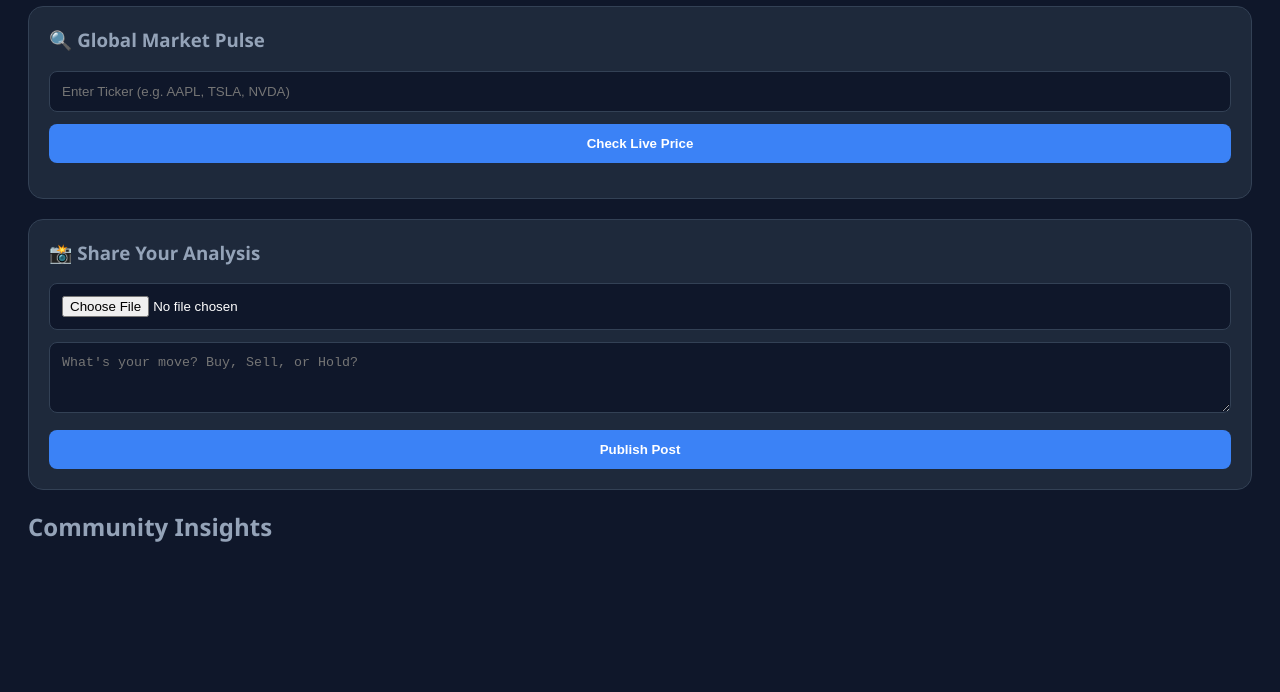
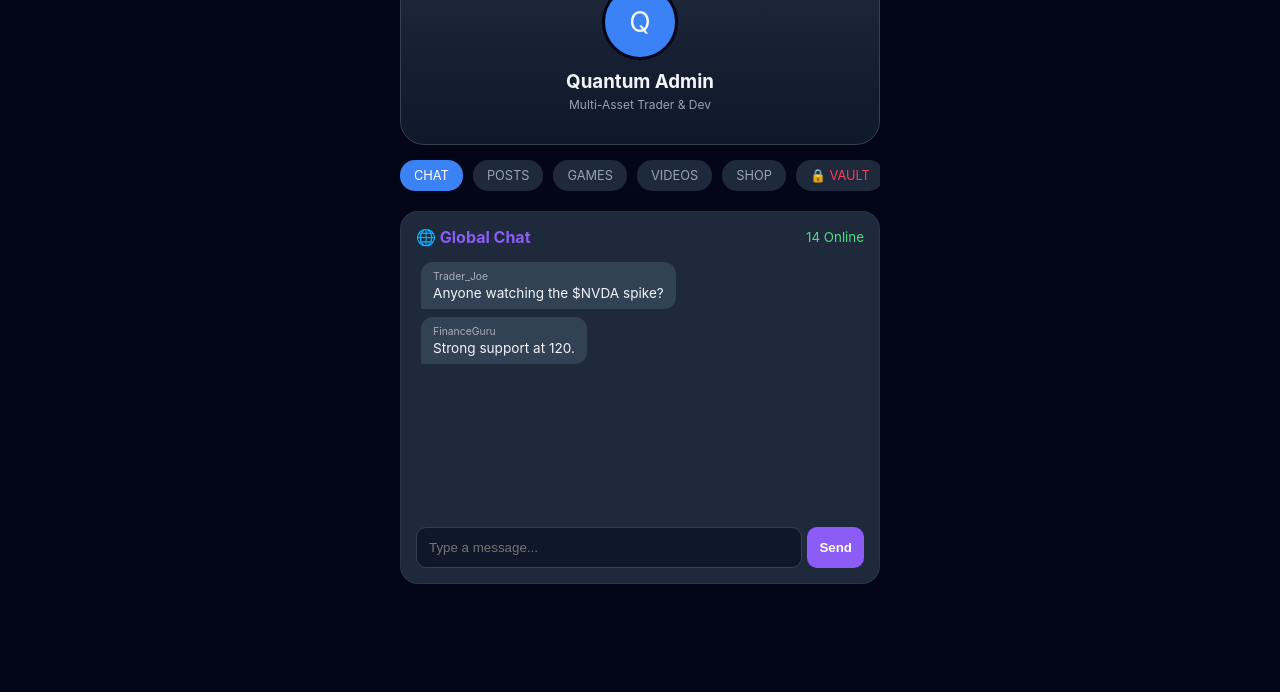
Before and after one commit to cameroncharles888-lgtm/quantum-investments, a plain HTML site: page index.html in a window 1280 px wide. Shown: the part 108-800 px from the top of the page. Drawn offline with Linux system fonts and the light colour scheme; no server answers.

Commit message:
Update index.html
new things

```diff
--- a/index.html
+++ b/index.html
@@ -1,150 +1,185 @@
 <!DOCTYPE html>
-
 <html lang="en">
 <head>
     <meta charset="UTF-8">
     <meta name="viewport" content="width=device-width, initial-scale=1.0">
-    <title>Quantum Investments</title>
-    <link rel="apple-touch-icon" href="icon.png">
-    <link rel="manifest" href="manifest.json">
+    <title>Quantum OS | Unlimited Edition</title>
+    <style>
+        :root { --bg: #020617; --card: #1e293b; --accent: #3b82f6; --text: #f1f5f9; --green: #4ade80; --gray: #94a3b8; --private: #f43f5e; --chat: #8b5cf6; }
+        body { font-family: 'Inter', sans-serif; background: var(--bg); color: var(--text); margin: 0; padding-bottom: 30px; }
+        .container { max-width: 480px; margin: 0 auto; padding: 15px; }
 
-    <script src="https://www.gstatic.com/firebasejs/10.7.1/firebase-app-compat.js"></script>
-    <script src="https://www.gstatic.com/firebasejs/10.7.1/firebase-database-compat.js"></script>
-    <script src="https://www.gstatic.com/firebasejs/10.7.1/firebase-storage-compat.js"></script>
+        /* Header & Navigation */
+        .view-mode { display: flex; background: #111827; border-radius: 12px; padding: 4px; margin-bottom: 15px; border: 1px solid #374151; }
+        .view-btn { flex: 1; padding: 8px; text-align: center; border-radius: 8px; cursor: pointer; font-size: 0.75rem; font-weight: bold; color: var(--gray); }
+        .view-btn.active { background: var(--accent); color: white; }
 
-    <style>
-        body { font-family: 'Segoe UI', Tahoma, Geneva, Verdana, sans-serif; background: #0f172a; color: white; padding: 20px; }
-        .card { background: #1e293b; padding: 20px; border-radius: 15px; margin-bottom: 20px; border: 1px solid #334155; }
-        input, textarea { width: 100%; margin-bottom: 12px; padding: 12px; border-radius: 8px; border: 1px solid #334155; background: #0f172a; color: white; box-sizing: border-box; }
-        button { background: #3b82f6; color: white; border: none; padding: 12px; width: 100%; border-radius: 8px; font-weight: bold; cursor: pointer; transition: 0.3s; }
-        button:hover { background: #2563eb; }
-        #stock-result { font-size: 1.2rem; font-weight: bold; color: #4ade80; margin-top: 15px; text-align: center; }
-        .post-img { max-width: 100%; border-radius: 10px; margin-top: 15px; border: 1px solid #334155; }
-        h3 { margin-top: 0; color: #94a3b8; }
-        .feed-post { border-bottom: 1px solid #334155; padding-bottom: 20px; margin-bottom: 20px; }
+        .profile-header { background: linear-gradient(180deg, #1e293b, #0f172a); border: 1px solid #334155; padding: 20px; border-radius: 24px; text-align: center; margin-bottom: 15px; }
+        .avatar { width: 70px; height: 70px; background: var(--accent); border-radius: 50%; margin: 0 auto 10px; display: flex; align-items: center; justify-content: center; font-size: 28px; border: 3px solid var(--bg); }
+
+        .tabs-nav { display: flex; overflow-x: auto; gap: 10px; margin-bottom: 15px; padding-bottom: 5px; scrollbar-width: none; }
+        .tab { padding: 8px 14px; cursor: pointer; color: var(--gray); white-space: nowrap; border-radius: 15px; font-size: 0.8rem; background: #1e293b; }
+        .tab.active { background: var(--accent); color: white; }
+
+        /* Content UI */
+        .card { background: var(--card); padding: 15px; border-radius: 18px; margin-bottom: 12px; border: 1px solid rgba(255,255,255,0.05); }
+        .hidden { display: none !important; }
+        input, textarea { width: 100%; padding: 12px; border-radius: 10px; border: 1px solid #334155; background: #0f172a; color: white; margin-bottom: 10px; box-sizing: border-box; }
+        button { background: var(--accent); color: white; border: none; padding: 12px; border-radius: 10px; width: 100%; font-weight: 600; cursor: pointer; }
+
+        /* Chat System */
+        .chat-area { height: 250px; overflow-y: auto; display: flex; flex-direction: column; gap: 8px; margin-bottom: 10px; padding: 5px; }
+        .msg { max-width: 80%; padding: 8px 12px; border-radius: 12px; font-size: 0.85rem; position: relative; }
+        .msg.received { background: #334155; align-self: flex-start; border-bottom-left-radius: 2px; }
+        .msg.sent { background: var(--chat); align-self: flex-end; border-bottom-right-radius: 2px; }
+        .msg small { display: block; font-size: 0.65rem; opacity: 0.6; margin-bottom: 2px; }
+
+        /* Game & Video Styles */
+        #game-canvas { background: #000; display: block; margin: 10px auto; border: 2px solid var(--accent); width: 100%; max-width: 250px; }
+        .video-wrapper { position: relative; padding-bottom: 56.25%; height: 0; border-radius: 10px; overflow: hidden; }
+        .video-wrapper iframe { position: absolute; top: 0; left: 0; width: 100%; height: 100%; border: none; }
     </style>
 </head>
 <body>
 
-    <h1 style="text-align: center; color: #3b82f6;">Quantum Investments</h1>
-
-    <div class="card">
-        <h3>🔍 Global Market Pulse</h3>
-        <input type="text" id="stock-input" placeholder="Enter Ticker (e.g. AAPL, TSLA, NVDA)">
-        <button onclick="searchStock()">Check Live Price</button>
-        <div id="stock-result"></div>
+<div class="container">
+    <div class="view-mode">
+        <div class="view-btn active" id="btn-owner" onclick="setRole('owner')">Admin View</div>
+        <div class="view-btn" id="btn-visitor" onclick="setRole('visitor')">Visitor View</div>
     </div>
 
-    <div class="card">
-        <h3>📸 Share Your Analysis</h3>
-        <input type="file" id="image-input" accept="image/*">
-        <textarea id="post-text" rows="3" placeholder="What's your move? Buy, Sell, or Hold?"></textarea>
-        <button id="post-btn" onclick="uploadAndPost()">Publish Post</button>
+    <div class="profile-header">
+        <div class="avatar" id="disp-pfp">Q</div>
+        <h3 id="disp-name" style="margin:0;">Quantum Admin</h3>
+        <p id="disp-bio" style="color:var(--gray); font-size:0.75rem; margin-top:4px;">Multi-Asset Trader & Dev</p>
     </div>
 
-    <div id="feed-container">
-        <h2 style="color: #94a3b8;">Community Insights</h2>
+    <div class="tabs-nav" id="main-tabs"></div>
+
+    <div id="content-panes">
+        <div id="pane-chat">
+            <div class="card">
+                <div style="display:flex; justify-content:space-between; align-items:center; margin-bottom:10px;">
+                    <strong style="color:var(--chat)">🌐 Global Chat</strong>
+                    <small id="online-count" style="color:var(--green)">14 Online</small>
+                </div>
+                <div class="chat-area" id="chat-box"></div>
+                <div style="display:flex; gap:5px;">
+                    <input type="text" id="chat-input" placeholder="Type a message..." style="margin:0;">
+                    <button onclick="sendMsg()" style="width:auto; background:var(--chat)">Send</button>
+                </div>
+            </div>
+        </div>
+
+        <div id="pane-posts" class="hidden">
+            <div id="owner-post-ui" class="card">
+                <textarea id="post-text" placeholder="Share market insight..."></textarea>
+                <button onclick="addPost()">Post</button>
+            </div>
             <div id="feed"></div>
         </div>
 
+        <div id="pane-games" class="hidden">
+            <div class="card" style="text-align:center;">
+                <h3>Snake v1.0</h3>
+                <canvas id="game-canvas" width="300" height="300"></canvas>
+                <button onclick="startSnake()">Start Game</button>
+            </div>
+        </div>
+
+        <div id="pane-videos" class="hidden"><div id="video-feed"></div></div>
+        <div id="pane-shop" class="hidden"><div id="prod-list"></div></div>
+        <div id="pane-data" class="hidden"><div class="card"><h3 style="color:var(--private)">🔒 Admin Vault</h3><p>Server Latency: 14ms</p></div></div>
+    </div>
+</div>
+
 <script>
-        // --- 2. PASTE YOUR FIREBASE CONFIG BELOW ---
-        const firebaseConfig = {
-            apiKey: "YOUR_FIREBASE_API_KEY",
-            authDomain: "your-project.firebaseapp.com",
-            databaseURL: "https://your-project.firebaseio.com",
-            projectId: "your-project",
-            storageBucket: "your-project.appspot.com",
-            messagingSenderId: "12345",
-            appId: "1:12345:web:abcde"
-        };
-        firebase.initializeApp(firebaseConfig);
-        // --------------------------------------------
+    let role = 'owner';
+    let profile = { name: "Quantum Admin", tabs: { chat: true, posts: true, games: true, videos: true, shop: true }};
+    let messages = [
+        { user: "Trader_Joe", text: "Anyone watching the $NVDA spike?", type: "received" },
+        { user: "FinanceGuru", text: "Strong support at 120.", type: "received" }
+    ];
 
-        // 3. STOCK SEARCH FUNCTION (Using your Key: Z0V11NK2AMERKMTB)
-        async function searchStock() {
-            const symbol = document.getElementById('stock-input').value.toUpperCase();
-            const alphaKey = 'Z0V11NK2AMERKMTB';
-            const resultDiv = document.getElementById('stock-result');
+    // --- CHAT LOGIC ---
+    function sendMsg() {
+        const input = document.getElementById('chat-input');
+        if(!input.value) return;
+        messages.push({ user: role === 'owner' ? "You (Admin)" : "Visitor", text: input.value, type: "sent" });
+        input.value = "";
+        renderChat();
 
-            if(!symbol) return;
-            resultDiv.innerText = "Connecting to Exchange...";
-
-            try {
-                const response = await fetch(`https://www.alphavantage.co/query?function=GLOBAL_QUOTE&symbol=${symbol}&apikey=${alphaKey}`);
-                const data = await response.json();
-                const price = data['Global Quote']['05. price'];
-                const change = data['Global Quote']['09. change'];
-
-                if (price) {
-                    resultDiv.innerHTML = `${symbol}: $${parseFloat(price).toFixed(2)}<br><span style="font-size: 0.8rem; color: #94a3b8;">Change: ${change}</span>`;
-                } else {
-                    resultDiv.innerText = "Symbol not found. Try AAPL or TSLA.";
-                }
-            } catch (e) {
-                resultDiv.innerText = "Market Data Timeout.";
-            }
+        // Simulating a reply after 2 seconds
+        setTimeout(() => {
+            messages.push({ user: "MarketBot", text: "Analyzing your sentiment...", type: "received" });
+            renderChat();
+        }, 2000);
     }
 
-        // 4. IMAGE UPLOAD & POST FUNCTION
-        async function uploadAndPost() {
-            const fileInput = document.getElementById('image-input');
-            const file = fileInput.files[0];
-            const text = document.getElementById('post-text').value;
-            const btn = document.getElementById('post-btn');
-
-            if (!file || !text) {
-                alert("Please add both an image and a description.");
-                return;
+    function renderChat() {
+        const box = document.getElementById('chat-box');
+        box.innerHTML = messages.map(m => `
+            <div class="msg ${m.type}">
+                <small>${m.user}</small>
+                ${m.text}
+            </div>
+        `).join('');
+        box.scrollTop = box.scrollHeight;
     }
 
-            btn.disabled = true;
-            btn.innerText = "Uploading to Cloud...";
+    // --- SNAKE GAME ---
+    const canvas = document.getElementById("game-canvas");
+    const ctx = canvas.getContext("2d");
+    let snake, sDir, sInterval;
+    function startSnake() {
+        clearInterval(sInterval);
+        snake = [{x: 40, y: 40}, {x:20, y:40}]; sDir = "RIGHT";
+        sInterval = setInterval(runSnake, 150);
+    }
+    function runSnake() {
+        ctx.fillStyle = "black"; ctx.fillRect(0,0,300,300);
+        ctx.fillStyle = "blue"; snake.forEach(p => ctx.fillRect(p.x, p.y, 18, 18));
+        let h = {...snake[0]};
+        if(sDir=="RIGHT") h.x+=20; if(sDir=="LEFT") h.x-=20; if(sDir=="UP") h.y-=20; if(sDir=="DOWN") h.y+=20;
+        if(h.x<0||h.x>=300||h.y<0||h.y>=300) clearInterval(sInterval);
+        snake.unshift(h); snake.pop();
+    }
+    window.onkeydown = e => {
+        if(e.key=="ArrowUp") sDir="UP"; if(e.key=="ArrowDown") sDir="DOWN";
+        if(e.key=="ArrowLeft") sDir="LEFT"; if(e.key=="ArrowRight") sDir="RIGHT";
+    };
 
-            try {
-                // Upload Image to Firebase Storage
-                const storageRef = firebase.storage().ref('posts/' + Date.now() + "_" + file.name);
-                await storageRef.put(file);
-                const imageUrl = await storageRef.getDownloadURL();
-
-                // Save post data to Realtime Database
-                await firebase.database().ref('posts').push({
-                    text: text,
-                    image: imageUrl,
-                    time: new Date().toLocaleString()
-                });
-
-                alert("Post is Live!");
-                fileInput.value = "";
-                document.getElementById('post-text').value = "";
-            } catch (error) {
-                console.error(error);
-                alert("Upload failed. Check your Firebase Storage Rules!");
-            }
-            btn.disabled = false;
-            btn.innerText = "Publish Post";
+    // --- CORE NAVIGATION ---
+    function setRole(r) {
+        role = r;
+        document.getElementById('btn-owner').classList.toggle('active', r==='owner');
+        document.getElementById('btn-visitor').classList.toggle('active', r!=='owner');
+        document.getElementById('owner-post-ui').classList.toggle('hidden', r!=='owner');
+        renderTabs();
     }
 
-        // 5. LIVE FEED LISTENER
-        firebase.database().ref('posts').on('value', (snapshot) => {
-            const feed = document.getElementById('feed');
-            feed.innerHTML = ""; // Clear current feed
+    function renderTabs() {
+        const nav = document.getElementById('main-tabs'); nav.innerHTML = "";
+        Object.keys(profile.tabs).forEach(t => {
+            if(role === 'owner' || profile.tabs[t]) nav.innerHTML += `<div class="tab" id="tab-${t}" onclick="switchTab('${t}')">${t.toUpperCase()}</div>`;
+        });
+        if(role === 'owner') nav.innerHTML += `<div class="tab" style="color:var(--private)" onclick="switchTab('data')">🔒 VAULT</div>`;
+        switchTab('chat');
+    }
 
-            const posts = [];
-            snapshot.forEach((child) => {
-                posts.unshift(child.val()); // Put newest posts at the top
+    function switchTab(id) {
+        document.querySelectorAll('.tab').forEach(t => t.classList.remove('active'));
+        document.getElementById('tab-'+id)?.classList.add('active');
+        ['chat','posts','games','videos','shop','data'].forEach(p => {
+            const el = document.getElementById('pane-'+p);
+            if(el) el.classList.add('hidden');
         });
+        document.getElementById('pane-'+id).classList.remove('hidden');
+    }
 
-            posts.forEach(post => {
-                feed.innerHTML += `
-                    <div class="card feed-post">
-                        <div style="font-size: 0.7rem; color: #64748b; margin-bottom: 10px;">${post.time}</div>
-                        <p style="margin: 0; line-height: 1.5;">${post.text}</p>
-                        <img src="${post.image}" class="post-img">
-                    </div>
-                `;
-            });
-        });
+    // Init App
+    renderTabs();
+    renderChat();
 </script>
 </body>
 </html>
```
Lines whose indentation alone changed are shown as unchanged.
